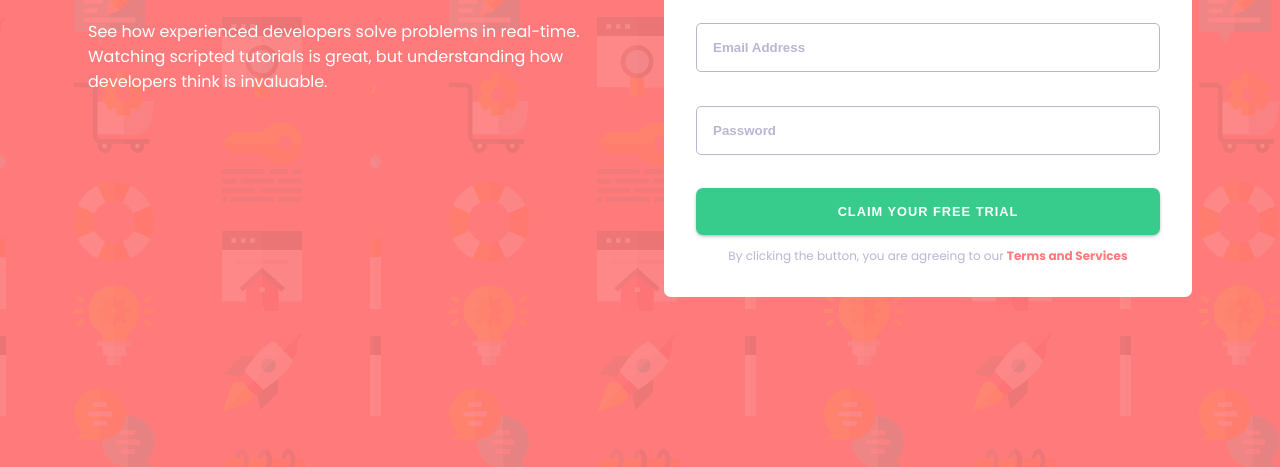
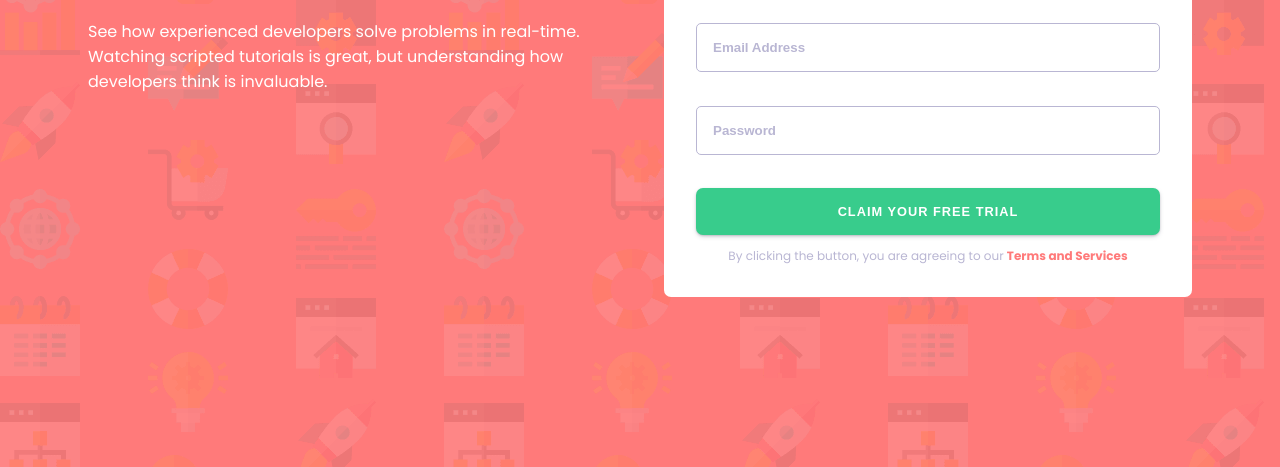
Before and after one commit to profailantism/intro-component-with-sign-up-form, a plain HTML site: page index.html in a window 1280 px wide. Shown: the part 333-800 px from the top of the page. Drawn offline with Linux system fonts and the light colour scheme.

Commit message:
change bg image on media query

```diff
--- a/style.css
+++ b/style.css
@@ -22,6 +22,7 @@ body {
   font-family: "Poppins", sans-serif;
   margin: 1.5rem;
   @media (min-width: 900px) {
+    background-image: url(/images/bg-intro-desktop.png);
     padding: 4rem;
   }
 }
```
